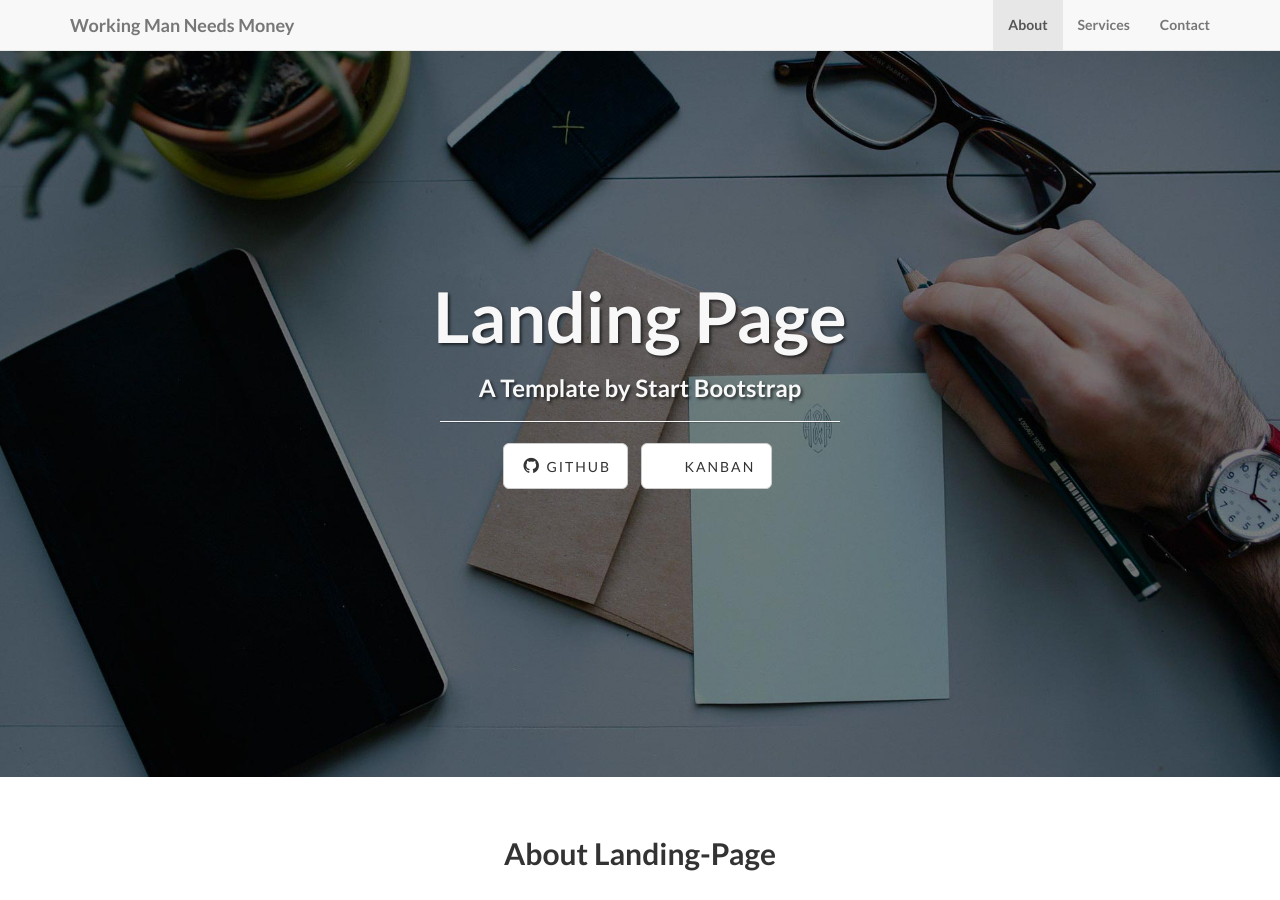
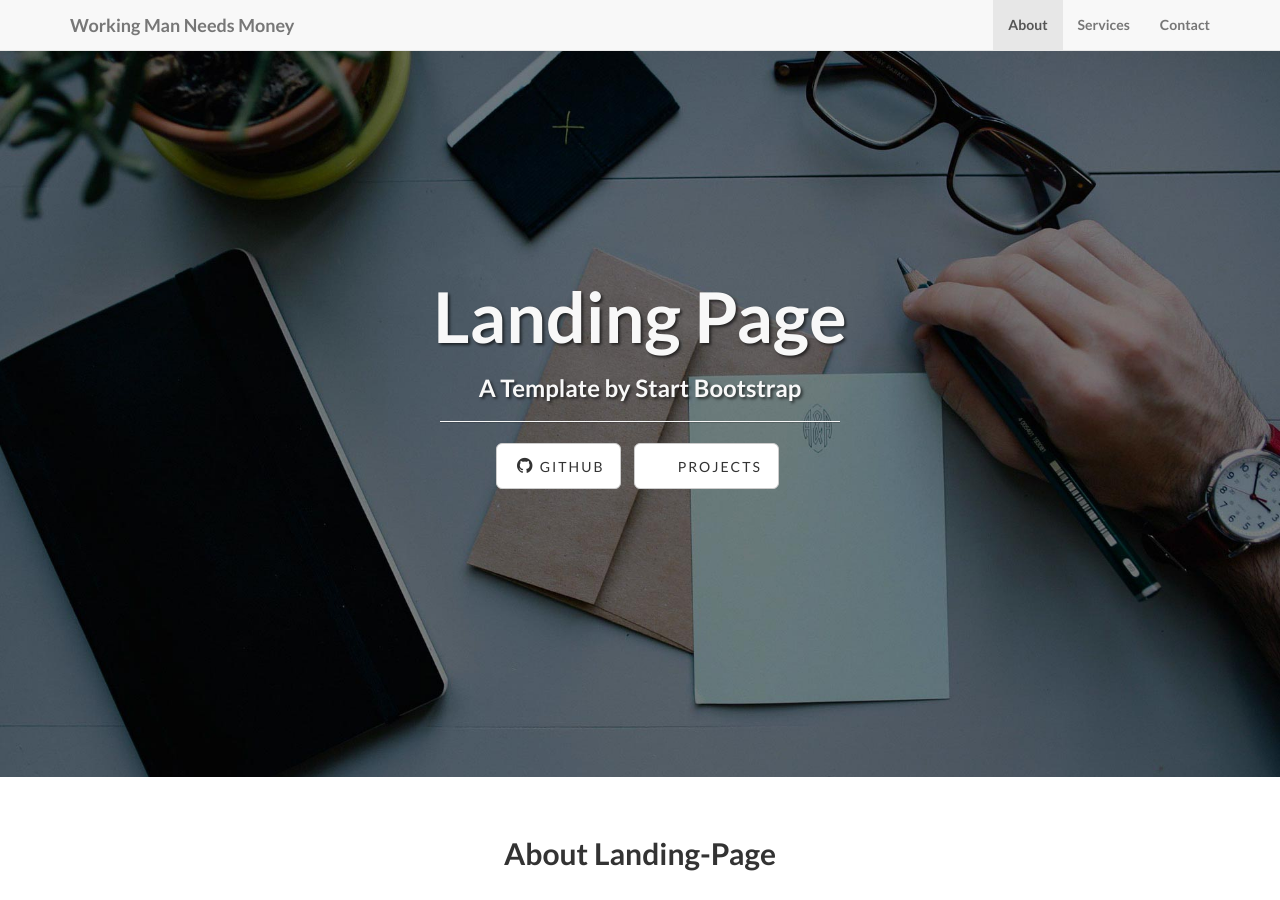
Before and after one commit to Working-Man-Needs-Money/WMNM, a Jekyll site: the page built from index.html, in a window 1280 px wide and 900 px high. Built offline with Jekyll 4.4.1, drawn with Linux system fonts in a browser that asks for light colours; nearby versions of some CDN libraries; library files that are not in the unit come from our copies.

Commit message:
fixed link

```diff
--- a/_config.yml
+++ b/_config.yml
@@ -26,6 +26,6 @@
   - title: github
     url: https://github.com/Working-Man-Needs-Money/WMNM
   - title: notion
-    url: https://www.notion.so/1c1c40f3f82a8065b260ea9466e6668a?v=1c1c40f3f82a80259109000c3a257952
-    title: kanban
+    url: https://www.notion.so/1c1c40f3f82a8065b260ea9466e6668a?v=1c1c40f3f82a80259109000c3a257952&pvs=4
+    title: projects
     url: https://github.com/orgs/Working-Man-Needs-Money/projects/2/
```
